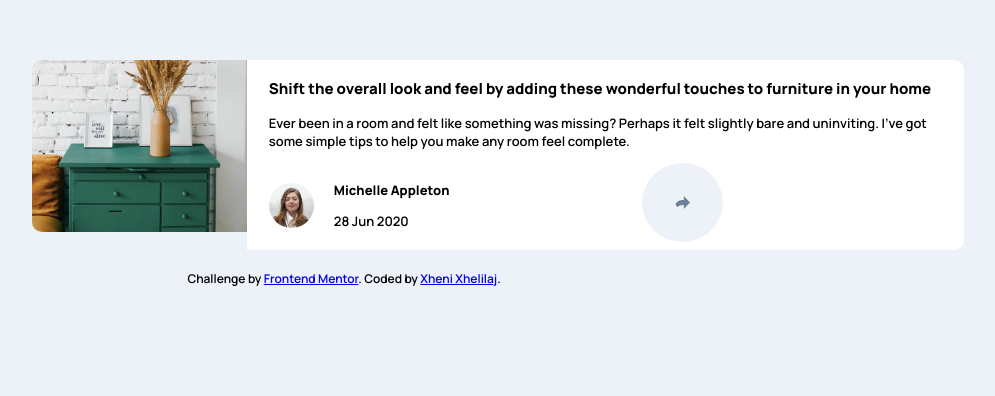
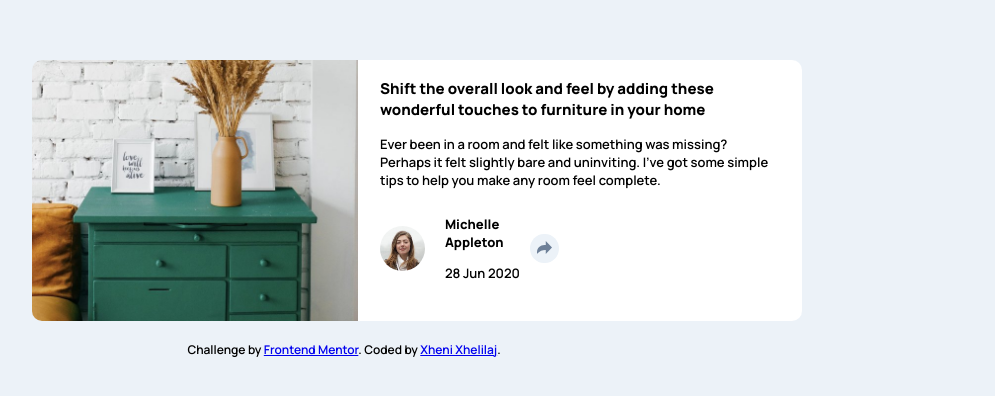
Before and after one commit to xhenixhelilaj/article-preview-component-master, a plain HTML site: page index.html in a window 1280 px wide. Shown: the part 132-528 px from the top of the page, without its empty margins (262-1257 px from the left). Drawn offline with Linux system fonts and the light colour scheme.

Commit message:
fix size

```diff
--- a/index.css
+++ b/index.css
@@ -31,6 +31,7 @@ main{
     width: 100%;
 }
 .second-part{
+    width: 400px;
     padding-left:2%;
     padding-right: 2%;
     background-color: white;
@@ -68,12 +69,14 @@ main{
 }.share{
     width: 300px;
 }
-svg{
+button{
+    border: transparent;
     border: solid transparent;
     border-radius: 100%;
-    padding: 10%;
+    padding: 1.5%;
     background-color: #ECF2F8;
 }
+
 .share-social-icons{
     position: relative;
     left: -30px;
--- a/index.html
+++ b/index.html
@@ -47,9 +47,12 @@
               <img src="/images/icon-pinterest.svg" alt="icon pinterest" class="social">
             </div>
             <div class="share-icon">
+              <button>
               <svg xmlns="http://www.w3.org/2000/svg" width="15" height="13">
                 <path fill="#6E8098" d="M15 6.495L8.766.014V3.88H7.441C3.33 3.88 0 7.039 0 10.936v2.049l.589-.612C2.59 10.294 5.422 9.11 8.39 9.11h.375v3.867L15 6.495z"/>
               </svg>
+              </button>
+
             </div>
           </div>
         </div>
```
